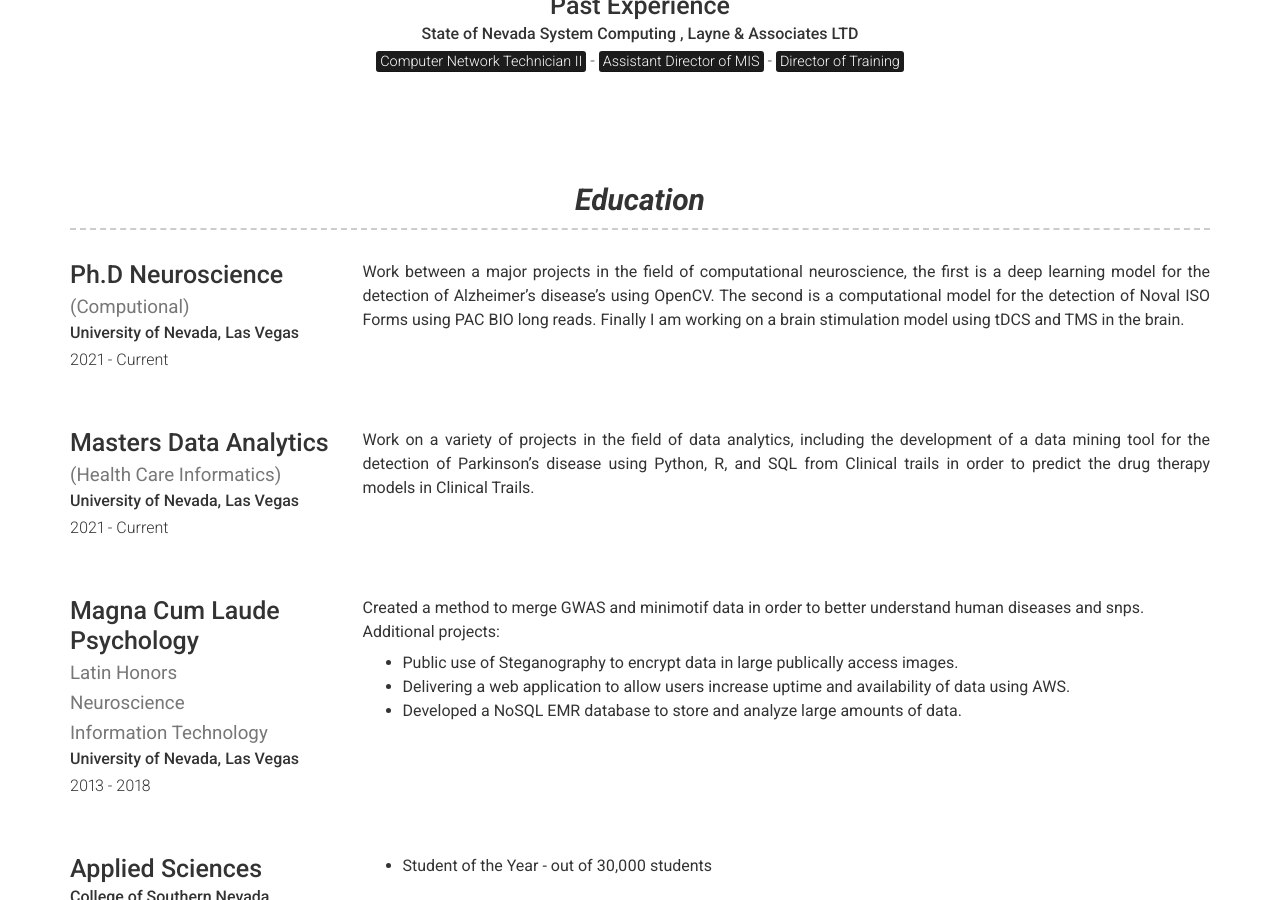
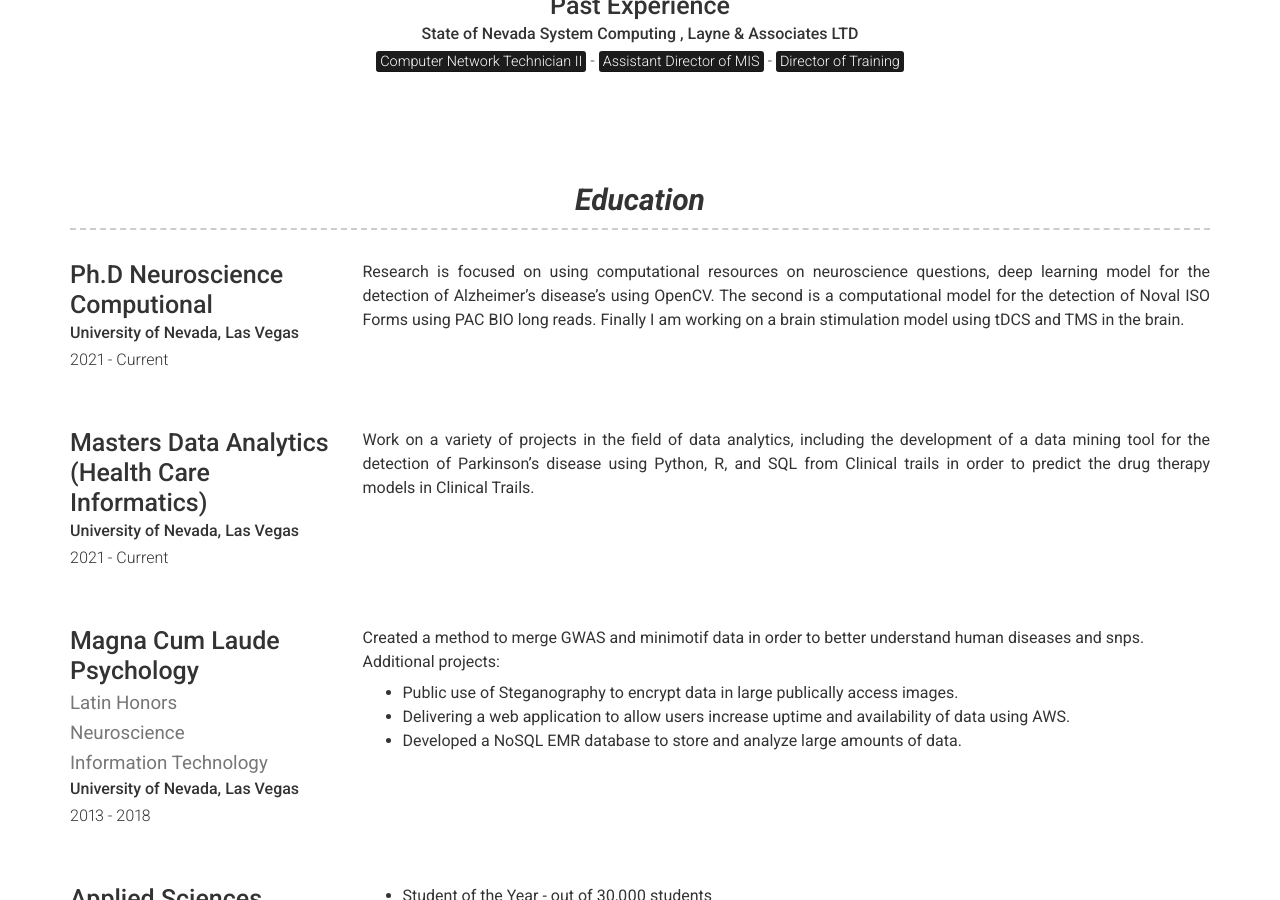
Before and after one commit to ricyoung/ricyoung.github.io, a Jekyll site: the page built from index.md, in a window 1280 px wide and 900 px high, scrolled down 1974 px. Built offline with Jekyll 4.4.1, drawn with Linux system fonts in a browser that asks for light colours; nearby versions of some CDN libraries.

Commit message:
Update _config.yml

```diff
--- a/_config.yml
+++ b/_config.yml
@@ -152,21 +152,21 @@ content:
 
   - title: Education # Title for the section
     layout: list # Type of content section (list/text)
-    quote:  My research focuses on advancing our understanding of <mark>Human Disease</mark> by using data fusion, deep learning, computational neuroscience, and brain stimulation. I am currently working on a project to analyze the brain and body in order to better understand the disease pathology in relation to advance brain stimulation and its underlying mechanisms.
+    quote:  My research focuses on advancing our understanding of <mark>Human Disease</mark> by using data fusion, deep learning, computational neuroscience, and brain stimulation. I am currently working on a project to analyze the brain and body in order to better understand the disease pathology in relation to advance brain stimulation and its underlying mechanisms.</br>
 
     content:
       - layout: left
         sub_title: University of Nevada, Las Vegas
         caption: 2021 - Current
-        title: Ph.D Neuroscience <small>(Computional)</small>
+        title: Ph.D Neuroscience Computional
 
         description: | # this will include new lines to allow paragraphs
-          Work between a major projects in the field of computational neuroscience, the first is a deep learning model for the detection of  Alzheimer's disease's using OpenCV. The second is a computational model for the detection of Noval ISO Forms using PAC BIO long reads. Finally I am working on a brain stimulation model using tDCS and TMS in the brain.
+          Research is focused on using computational resources on neuroscience questions, deep learning model for the detection of Alzheimer's disease's using OpenCV. The second is a computational model for the detection of Noval ISO Forms using PAC BIO long reads. Finally I am working on a brain stimulation model using tDCS and TMS in the brain.
 
       - layout: left
         sub_title: University of Nevada, Las Vegas
         caption: 2021 - Current
-        title: Masters Data Analytics <small> (Health Care Informatics) </small>
+        title: Masters Data Analytics (Health Care Informatics)
         # quote: >
         #   Established in 1636, Harvard is the oldest higher education institution in the United States, and is widely regarded in terms of its influence, reputation, and academic pedigree as a leading university in not just the US but also the world.
         description: | # this will include new lines to allow paragraphs
```
